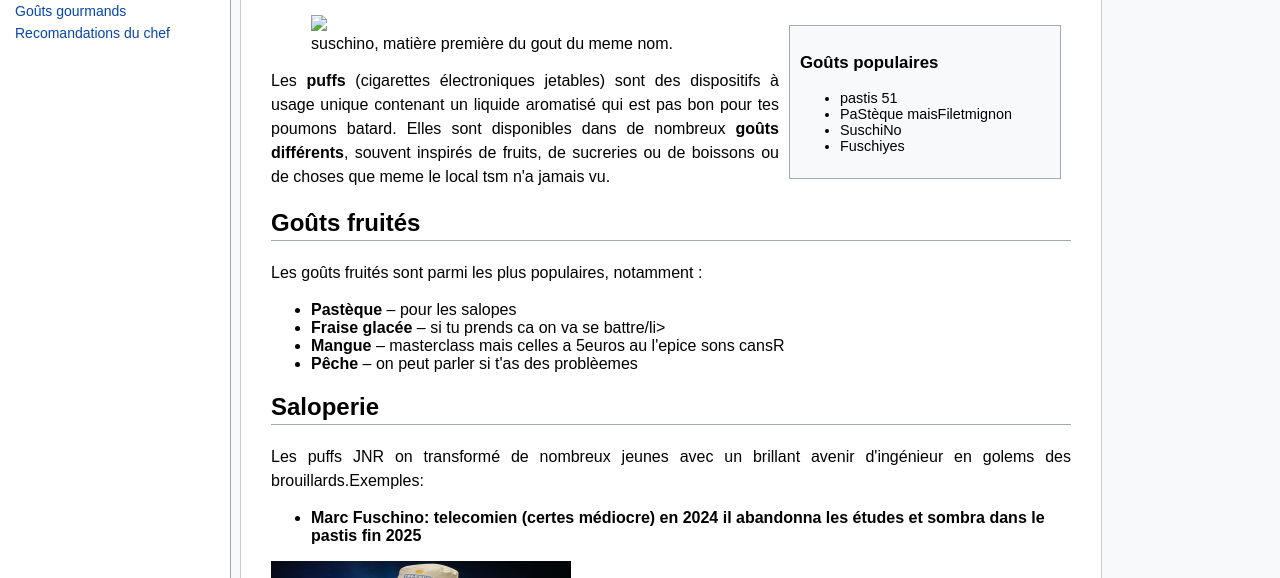
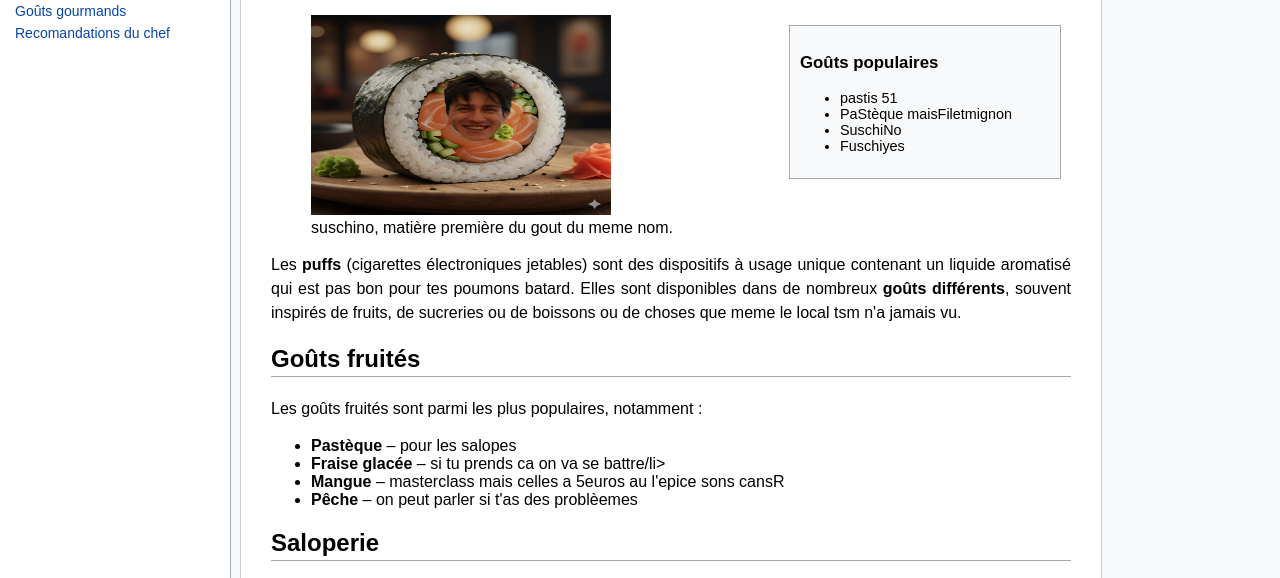
Before and after one commit to BreitlingLeBoss/puff, a plain HTML site: page index.html in a window 1280 px wide. Shown: the part 197-775 px from the top of the page. Drawn offline with Linux system fonts and the light colour scheme.

Commit message:
Update index.html

```diff
--- a/index.html
+++ b/index.html
@@ -116,7 +116,7 @@
     </ul>
 </div>
 <figure>
-  <img src="vimages/suschino.png" alt=" " width="300" height="200">
+  <img src="images/suschino.png" alt=" " width="300" height="200">
 
   <figcaption>suschino, matière première du gout du meme nom.</figcaption>
 </figure>
```
